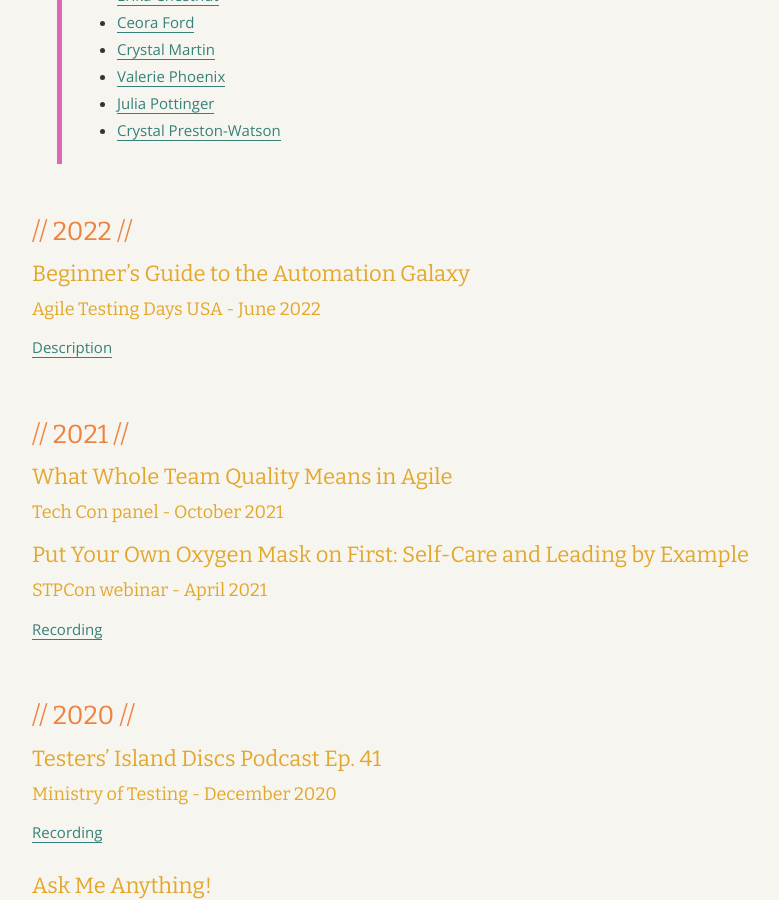
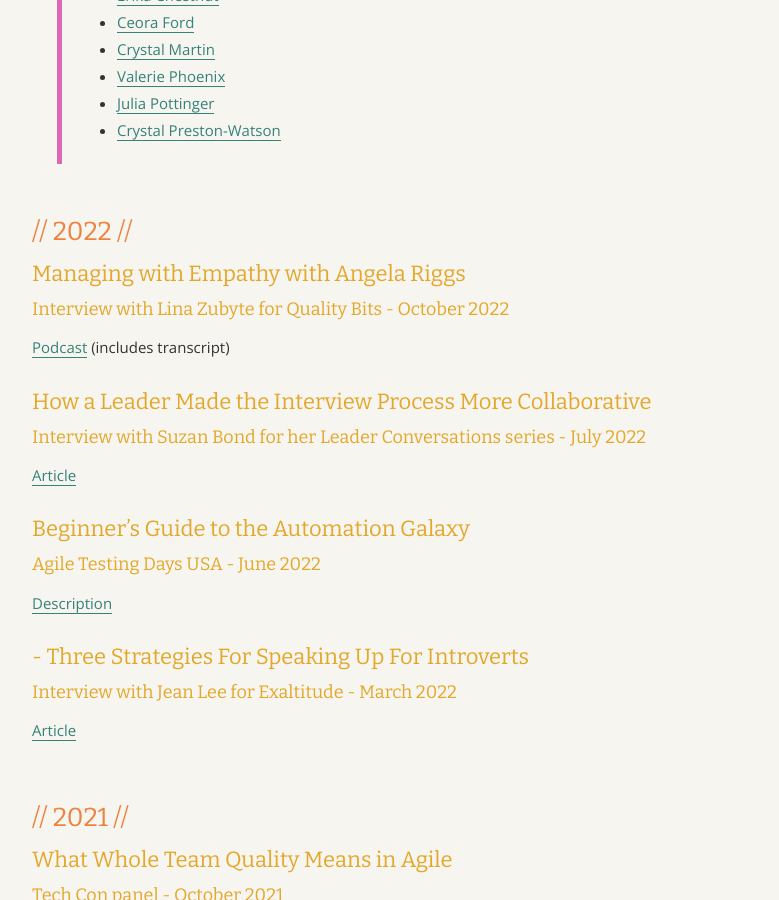
Before and after one commit to angelariggs/angelariggs.github.io, a Jekyll site: the page built from talks.md, in a window 1280 px wide and 900 px high, scrolled down 397 px. Shown: the whole window, without its empty margins (124-903 px from the left). Built offline with Jekyll 4.4.1, drawn with Linux system fonts in a browser that asks for light colours.

Commit message:
updated with interviews for 2022

```diff
--- a/talks.md
+++ b/talks.md
@@ -19,9 +19,21 @@
 
 # // 2022 //
 
+## Managing with Empathy with Angela Riggs
+### Interview with Lina Zubyte for Quality Bits - October 2022
+[Podcast](https://www.buzzsprout.com/2037134/11479847-managing-with-empathy-with-angela-riggs) (includes transcript)
+
+## How a Leader Made the Interview Process More Collaborative
+### Interview with Suzan Bond for her Leader Conversations series - July 2022
+[Article](https://suzansfieldnotes.substack.com/p/how-a-leader-made-the-interview-process)
+
 ## Beginner's Guide to the Automation Galaxy
 ### Agile Testing Days USA - June 2022
 [Description](https://agiletestingdays.us/session/beginners-guide-to-the-automation-galaxy/)
+
+## - Three Strategies For Speaking Up For Introverts
+### Interview with Jean Lee for Exaltitude - March 2022
+[Article](https://www.exaltitude.io/blogs/three-strategies-for-speaking-up-for-introverts)
 
 &nbsp;
 &nbsp;
```
